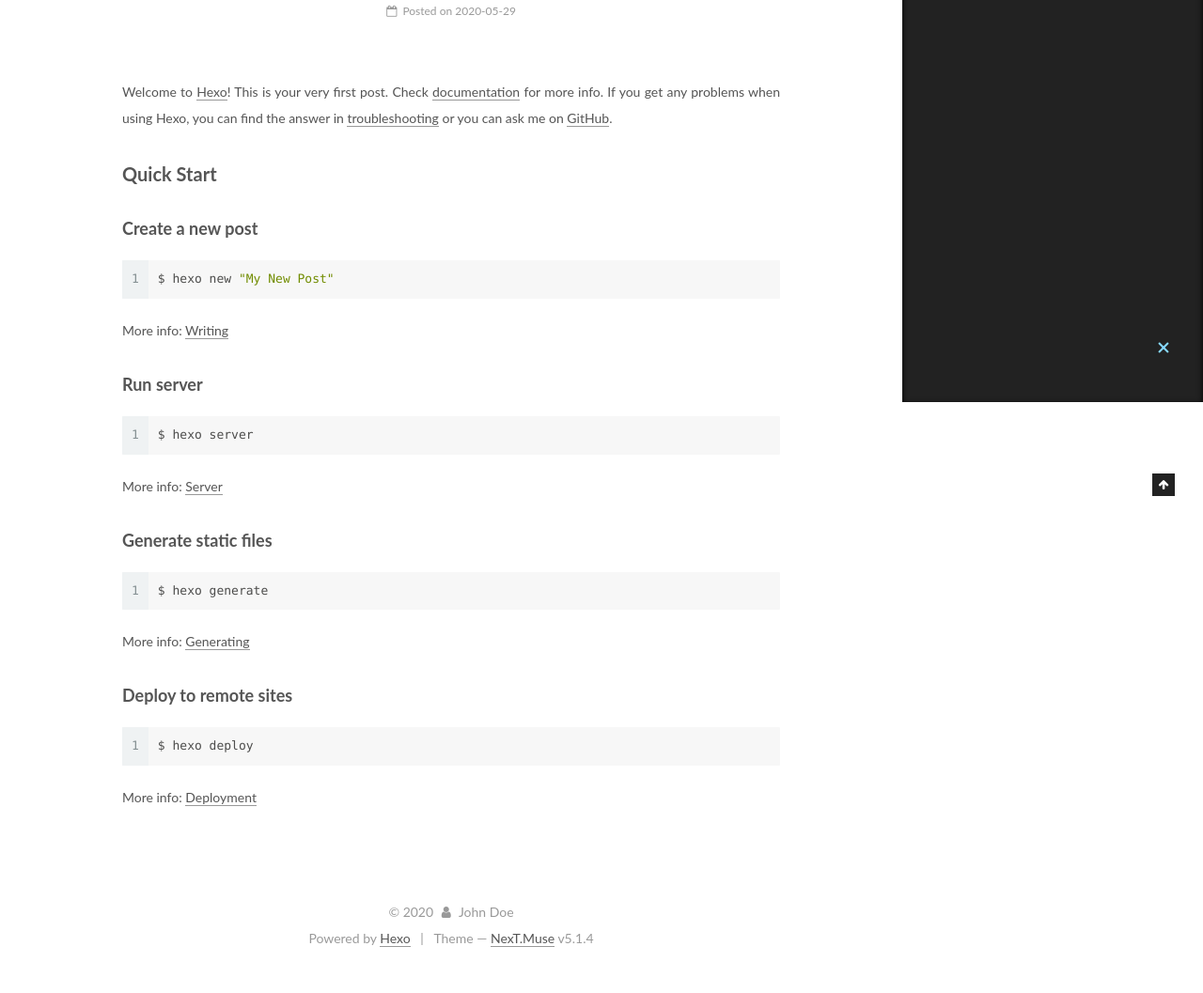
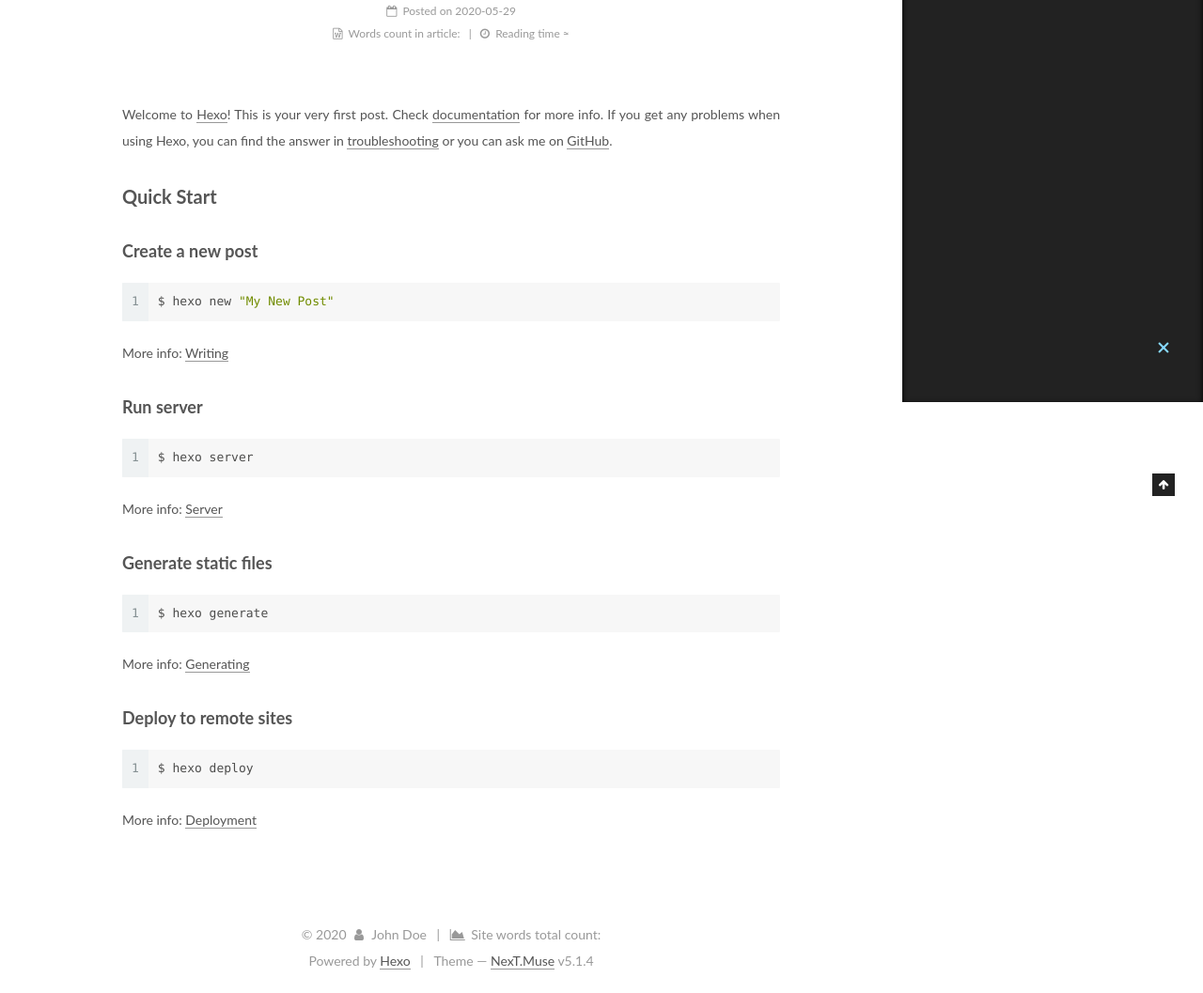
Before and after one commit to UmbraCi/umbraci.github.io, a plain HTML site: page 2020/05/29/hello-world/index.html in a window 1280 px wide. Shown: the part 372-1429 px from the top of the page at 94% size. Before the commit the page ends 1405 px from the top, so only its background shows below. Drawn offline with Linux system fonts and the light colour scheme.

Commit message:
Site updated: 2020-05-29 16:20:21

```diff
--- a/2020/05/29/hello-world/index.html
+++ b/2020/05/29/hello-world/index.html
@@ -283,6 +283,37 @@
 
 
 
+            <div class="post-wordcount">
+
+
+                <span class="post-meta-item-icon">
+                  <i class="fa fa-file-word-o"></i>
+                </span>
+
+                  <span class="post-meta-item-text">Words count in article&#58;</span>
+
+                <span title="Words count in article">
+
+                </span>
+
+
+
+                <span class="post-meta-divider">|</span>
+
+
+
+                <span class="post-meta-item-icon">
+                  <i class="fa fa-clock-o"></i>
+                </span>
+
+                  <span class="post-meta-item-text">Reading time &asymp;</span>
+
+                <span title="Reading time">
+
+                </span>
+
+            </div>
+
 
 
 
@@ -469,6 +500,15 @@
   <span class="author" itemprop="copyrightHolder">John Doe</span>
 
 
+    <span class="post-meta-divider">|</span>
+    <span class="post-meta-item-icon">
+      <i class="fa fa-area-chart"></i>
+    </span>
+
+      <span class="post-meta-item-text">Site words total count&#58;</span>
+
+    <span title="Site words total count"></span>
+
 </div>
 
 
--- a/css/main.css
+++ b/css/main.css
@@ -1822,7 +1822,7 @@ pre .javascript .function {
   width: 4px;
   height: 4px;
   border-radius: 50%;
-  background: #f22832;
+  background: #8350bd;
 }
 .links-of-blogroll {
   font-size: 13px;
```
Also changed, not shown: archives/2020/05/index.html (+9 -0 lines), archives/2020/index.html (+9 -0 lines), archives/index.html (+9 -0 lines), index.html (+40 -0 lines).
